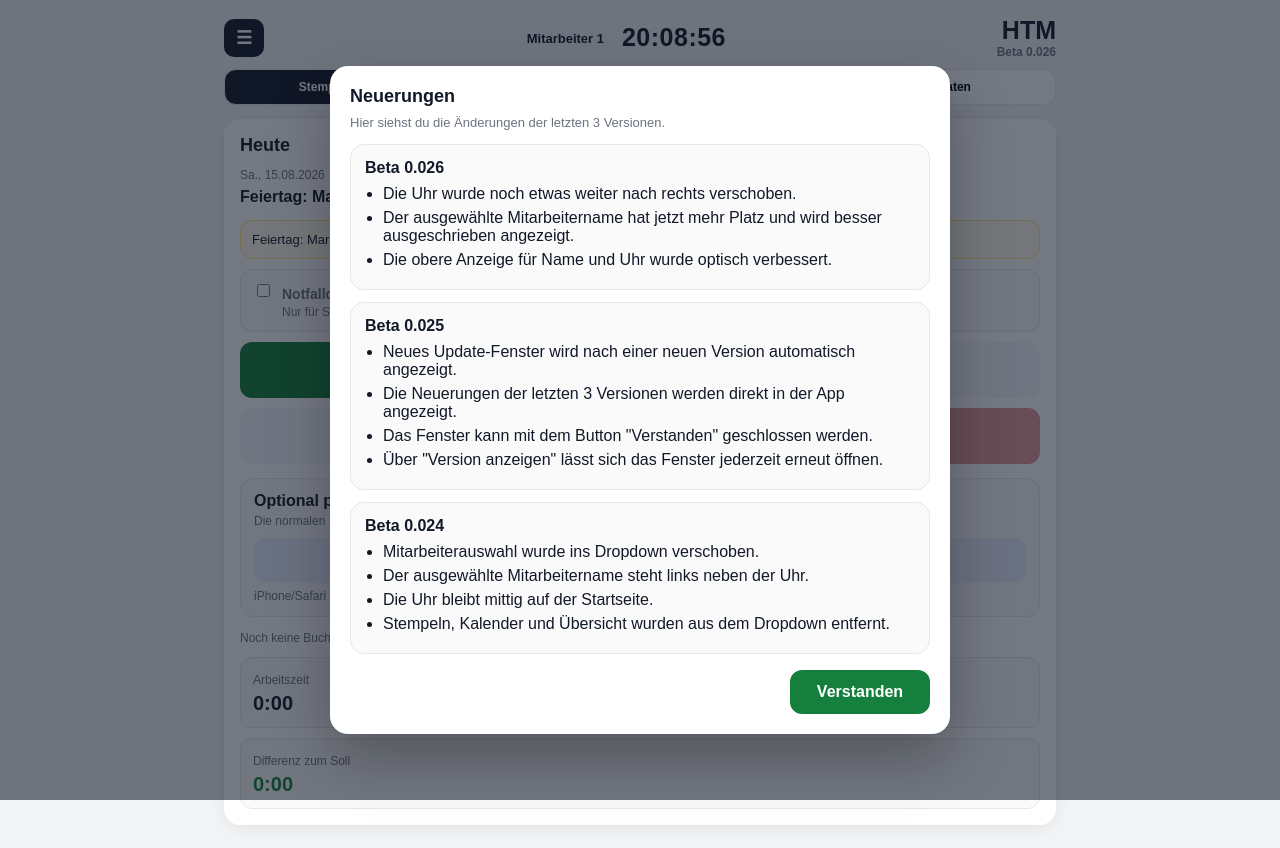
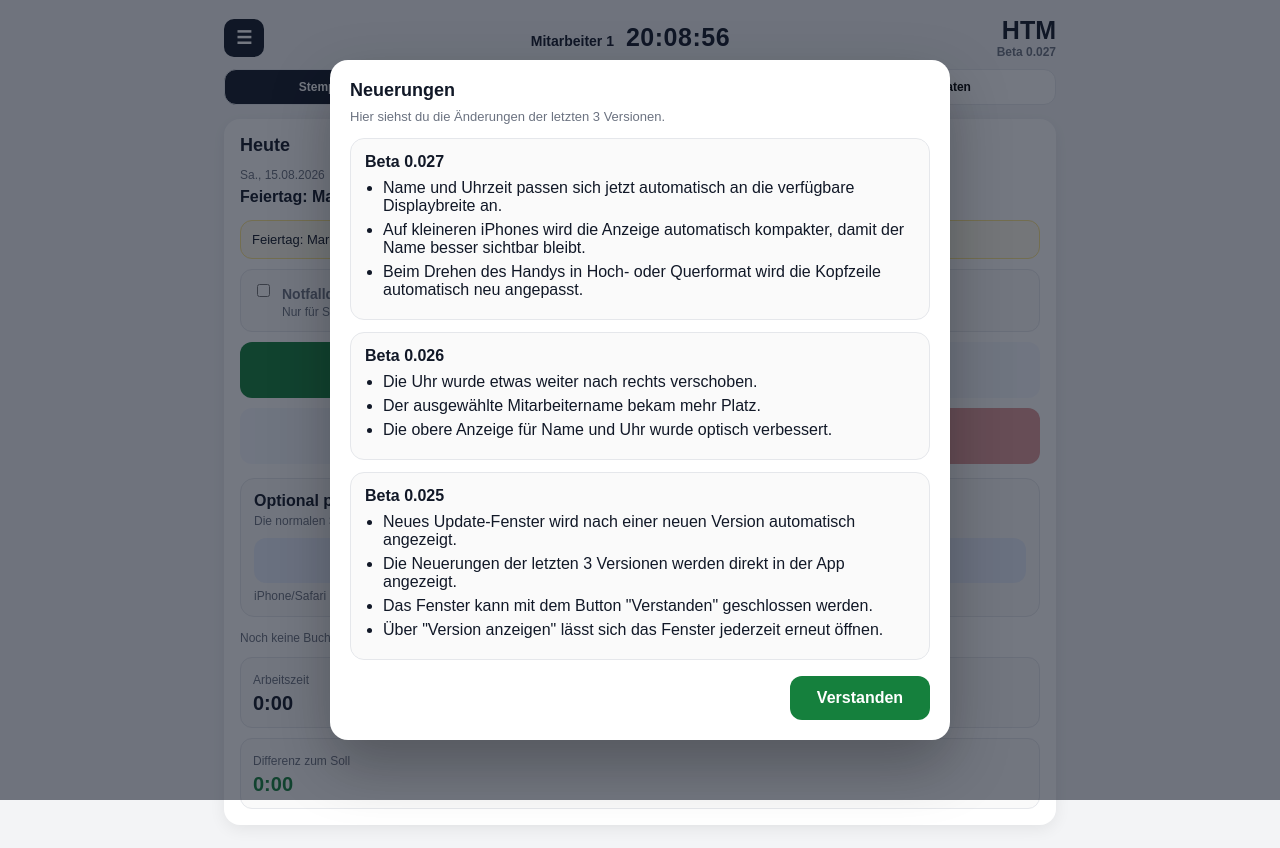
Before and after one commit to mherfurthHTM/HTM, a plain HTML site: page index.html in a window 1280 px wide. Drawn offline with nearby package versions, Linux system fonts and the light colour scheme.

Commit message:
Add files via upload

```diff
--- a/index.html
+++ b/index.html
@@ -29,7 +29,7 @@ label{display:block;font-size:13px;color:var(--muted);margin-bottom:5px}input,se
 .locked{max-width:420px}
 
 
-.topbar{display:grid;grid-template-columns:1fr auto 1fr;align-items:center;gap:10px;margin-bottom:10px}
+.topbar{display:grid;grid-template-columns:auto minmax(0,1fr) auto;align-items:center;gap:10px;margin-bottom:10px}
 .menu-wrap{position:relative;justify-self:start}
 .menu-btn{background:#111827;color:#fff;border-radius:10px;padding:10px 12px;font-size:18px;line-height:1}
 .dropdown{display:none;position:absolute;top:46px;left:0;min-width:210px;background:#fff;border:1px solid var(--border);border-radius:12px;box-shadow:0 10px 25px rgba(0,0,0,.14);z-index:50;overflow:hidden}
@@ -41,7 +41,7 @@ label{display:block;font-size:13px;color:var(--muted);margin-bottom:5px}input,se
 .dropdown-profile label{display:block;margin:0 0 5px;font-size:11px;color:var(--muted);font-weight:700}
 .dropdown-profile select{margin:0;padding:9px 10px;font-size:13px;background:#fff}
 .version-badge{font-size:12px;color:var(--muted);font-weight:600}
-.clock-center{position:relative;justify-self:center;text-align:center;min-width:108px;transform:translateX(34px)}.active-employee-name{position:absolute;right:calc(100% + 16px);top:50%;transform:translateY(-50%);max-width:240px;white-space:nowrap;overflow:hidden;text-overflow:ellipsis;font-size:13px;font-weight:800;color:var(--text);text-align:right}.brand-right{justify-self:end;text-align:right}.live-clock{font-size:25px;font-weight:900;letter-spacing:.5px}.map-link{color:var(--blue);text-decoration:underline;font-size:11px;font-weight:700}.history-summary{margin-top:12px}.history-day-row{display:flex;justify-content:space-between;gap:10px;align-items:center;padding:9px 0;border-bottom:1px solid var(--border)}.history-day-row:last-child{border-bottom:0}
+.clock-center{display:flex;align-items:baseline;justify-content:center;gap:10px;min-width:0;padding:0 2px;text-align:left}.active-employee-name{position:static;max-width:none;white-space:nowrap;overflow:visible;text-overflow:clip;font-size:14px;font-weight:800;color:var(--text);text-align:right;line-height:1.1}.brand-right{justify-self:end;text-align:right}.live-clock{flex:0 0 auto;font-size:25px;font-weight:900;letter-spacing:.5px;line-height:1}.map-link{color:var(--blue);text-decoration:underline;font-size:11px;font-weight:700}.history-summary{margin-top:12px}.history-day-row{display:flex;justify-content:space-between;gap:10px;align-items:center;padding:9px 0;border-bottom:1px solid var(--border)}.history-day-row:last-child{border-bottom:0}
 
 
 .qr-card{border:1px solid var(--border);border-radius:14px;padding:13px;margin-top:14px;background:#fafafa}
@@ -54,7 +54,9 @@ label{display:block;font-size:13px;color:var(--muted);margin-bottom:5px}input,se
 .qr-code-card img{width:150px;max-width:100%;height:auto;image-rendering:auto}
 .qr-code-card b{display:block;margin-top:6px}
 
-@media(max-width:600px){.grid3,.grid4{grid-template-columns:1fr}.tabs{grid-template-columns:repeat(2,1fr)}.cal-day{min-height:60px;padding:5px;font-size:12px}.grid2{grid-template-columns:1fr}.admin-row{grid-template-columns:1fr}.qr-grid{grid-template-columns:1fr}.live-clock{font-size:22px}.active-employee-name{right:calc(100% + 8px);max-width:92px;font-size:12px}.version-badge{font-size:10px}}
+@media(max-width:600px){.grid3,.grid4{grid-template-columns:1fr}.tabs{grid-template-columns:repeat(2,1fr)}.cal-day{min-height:60px;padding:5px;font-size:12px}.grid2{grid-template-columns:1fr}.admin-row{grid-template-columns:1fr}.qr-grid{grid-template-columns:1fr}.clock-center{gap:7px}.live-clock{font-size:22px}.active-employee-name{font-size:12px}.brand-right h1{font-size:22px}.version-badge{font-size:10px}}
+@media(max-width:410px){.topbar{gap:7px}.menu-btn{padding:9px 10px}.clock-center{gap:5px}.live-clock{font-size:20px}.active-employee-name{font-size:11px}.brand-right h1{font-size:20px}.version-badge{font-size:9px}}
+@media(orientation:landscape){.clock-center{gap:12px}.active-employee-name{font-size:14px}.live-clock{font-size:25px}}
 
 .lang-menu{display:none;background:#f8fafc;border-top:1px solid var(--border)}
 .lang-menu.open{display:block}
@@ -124,7 +126,7 @@ label{display:block;font-size:13px;color:var(--muted);margin-bottom:5px}input,se
   </div>
   <div class="brand-right">
     <h1 style="margin:0">HTM</h1>
-    <div class="version-badge">Beta 0.026</div>
+    <div class="version-badge">Beta 0.027</div>
   </div>
 </div>
 
@@ -269,7 +271,7 @@ label{display:block;font-size:13px;color:var(--muted);margin-bottom:5px}input,se
     <h2>App-Version</h2>
     <div class="stat">
       <span class="small">Aktuelle Testversion</span>
-      <b>Beta 0.026</b>
+      <b>Beta 0.027</b>
     </div>
     <div class="small" style="margin-top:8px">Die Mitarbeiterauswahl befindet sich jetzt im Dropdown. Der ausgewählte Mitarbeiter wird links neben der mittig ausgerichteten Uhr angezeigt. Stempeln, Kalender und Übersicht wurden aus dem Dropdown entfernt. Alle bisherigen Zeitdaten bleiben erhalten.</div><button id="updateAppBtn" class="secondary" style="width:100%;margin-top:12px">App aktualisieren</button>
   </div>
@@ -408,12 +410,17 @@ const emptyApp=()=>({activeProfileId:"",profiles:{}});
 let app=loadApp();
 ensureActiveProfile();
 let state=app.profiles[app.activeProfileId], calendarCursor=new Date(), calendarPickStart=null, overviewMonthKey=localTodayKey().slice(0,7);
-const APP_VERSION="Beta 0.026";
-const APP_VERSION_CODE="0.026";
+const APP_VERSION="Beta 0.027";
+const APP_VERSION_CODE="0.027";
 const CHANGELOG_VERSIONS=[
+  {version:"0.027",items:[
+    "Name und Uhrzeit passen sich jetzt automatisch an die verfügbare Displaybreite an.",
+    "Auf kleineren iPhones wird die Anzeige automatisch kompakter, damit der Name besser sichtbar bleibt.",
+    "Beim Drehen des Handys in Hoch- oder Querformat wird die Kopfzeile automatisch neu angepasst."
+  ]},
   {version:"0.026",items:[
-    "Die Uhr wurde noch etwas weiter nach rechts verschoben.",
-    "Der ausgewählte Mitarbeitername hat jetzt mehr Platz und wird besser ausgeschrieben angezeigt.",
+    "Die Uhr wurde etwas weiter nach rechts verschoben.",
+    "Der ausgewählte Mitarbeitername bekam mehr Platz.",
     "Die obere Anzeige für Name und Uhr wurde optisch verbessert."
   ]},
   {version:"0.025",items:[
@@ -421,12 +428,6 @@ const CHANGELOG_VERSIONS=[
     "Die Neuerungen der letzten 3 Versionen werden direkt in der App angezeigt.",
     'Das Fenster kann mit dem Button "Verstanden" geschlossen werden.',
     'Über "Version anzeigen" lässt sich das Fenster jederzeit erneut öffnen.'
-  ]},
-  {version:"0.024",items:[
-    "Mitarbeiterauswahl wurde ins Dropdown verschoben.",
-    "Der ausgewählte Mitarbeitername steht links neben der Uhr.",
-    "Die Uhr bleibt mittig auf der Startseite.",
-    "Stempeln, Kalender und Übersicht wurden aus dem Dropdown entfernt."
   ]}
 ];
 
@@ -526,7 +527,25 @@ function save(){app.profiles[app.activeProfileId]=state;localStorage.setItem(APP
 function p(n){return String(n).padStart(2,"0")}
 function keyOf(d=new Date()){return `${d.getFullYear()}-${p(d.getMonth()+1)}-${p(d.getDate())}`}
 function nowTime(){let d=new Date();return `${p(d.getHours())}:${p(d.getMinutes())}`}
-function updateLiveClock(){let el=document.getElementById("liveClock");if(!el)return;let d=new Date();el.textContent=`${p(d.getHours())}:${p(d.getMinutes())}:${p(d.getSeconds())}`}
+function fitHeaderLayout(){
+  let center=document.querySelector(".clock-center"),name=document.getElementById("activeEmployeeName"),clock=document.getElementById("liveClock");
+  if(!center||!name||!clock)return;
+  name.style.fontSize="";clock.style.fontSize="";name.style.maxWidth="none";name.style.overflow="visible";name.style.textOverflow="clip";
+  requestAnimationFrame(()=>{
+    let available=Math.max(80,center.clientWidth),gap=parseFloat(getComputedStyle(center).gap)||8;
+    let needed=name.scrollWidth+clock.scrollWidth+gap;
+    if(needed<=available)return;
+    let namePx=parseFloat(getComputedStyle(name).fontSize)||14,clockPx=parseFloat(getComputedStyle(clock).fontSize)||25;
+    let scale=Math.max(.72,Math.min(1,(available-gap)/Math.max(1,name.scrollWidth+clock.scrollWidth)));
+    name.style.fontSize=Math.max(10,namePx*scale)+"px";
+    clock.style.fontSize=Math.max(19,clockPx*scale)+"px";
+    requestAnimationFrame(()=>{
+      let room=Math.max(48,available-clock.offsetWidth-gap);
+      if(name.scrollWidth>room){name.style.maxWidth=room+"px";name.style.overflow="hidden";name.style.textOverflow="ellipsis";}
+    });
+  });
+}
+function updateLiveClock(){let el=document.getElementById("liveClock");if(!el)return;let d=new Date();el.textContent=`${p(d.getHours())}:${p(d.getMinutes())}:${p(d.getSeconds())}`;fitHeaderLayout()}
 function mins(t){if(!t)return 0;let[h,m]=t.split(":").map(Number);return h*60+m}
 function fmt(m,signed=false){m=Math.round(m);let s=m<0?"-":signed&&m>0?"+":"";m=Math.abs(m);return `${s}${Math.floor(m/60)}:${p(m%60)}`}
 function dayNumber(k){return new Date(k+"T12:00:00").getDay()}
@@ -1111,7 +1130,7 @@ function renderSettings(){
   let ah=document.getElementById("absenceHours");
   if(ah&&!ah.dataset.touched)ah.value=(state.settings.targetMinutes/60).toFixed(2);
 }
-function renderProfiles(){let sel=document.getElementById("profileSelect"),ids=Object.keys(app.profiles);sel.innerHTML=ids.map(id=>`<option value="${id}">${app.profiles[id].name||"Ohne Name"}</option>`).join("");sel.value=app.activeProfileId;let nameEl=document.getElementById("activeEmployeeName");if(nameEl)nameEl.textContent=(app.profiles[app.activeProfileId]&&app.profiles[app.activeProfileId].name)||"Ohne Name"}
+function renderProfiles(){let sel=document.getElementById("profileSelect"),ids=Object.keys(app.profiles);sel.innerHTML=ids.map(id=>`<option value="${id}">${app.profiles[id].name||"Ohne Name"}</option>`).join("");sel.value=app.activeProfileId;let nameEl=document.getElementById("activeEmployeeName");if(nameEl)nameEl.textContent=(app.profiles[app.activeProfileId]&&app.profiles[app.activeProfileId].name)||"Ohne Name";fitHeaderLayout()}
 function renderAll(){renderProfiles();renderSettings();renderToday();renderCalendar();renderAbs();renderOverview();updateLiveClock();if(adminUnlocked)renderAdmin();applyLanguage()}
 
 document.getElementById("comeBtn").onclick=stampIn;document.getElementById("pauseStartBtn").onclick=pauseStart;document.getElementById("pauseEndBtn").onclick=pauseEnd;document.getElementById("goBtn").onclick=stampOut;
@@ -1316,6 +1335,6 @@ document.getElementById("exportBtn").onclick=()=>{
   a.href=url;a.download=`Arbeitszeiten_${(state.name||"Profil").replace(/\s+/g,"_")}.csv`;a.click();URL.revokeObjectURL(url);
 };
 document.getElementById("updateAppBtn").onclick=async()=>{try{if("serviceWorker" in navigator){let regs=await navigator.serviceWorker.getRegistrations();await Promise.all(regs.map(r=>r.update()));}if("caches" in window){let ks=await caches.keys();await Promise.all(ks.map(k=>caches.delete(k)));}}catch(e){}location.reload()};
-maybeShowWhatsNew();renderAll();updateLiveClock();setInterval(updateLiveClock,1000);setInterval(renderToday,60000);if("serviceWorker"in navigator)navigator.serviceWorker.register("sw.js?v=26").then(r=>r.update()).catch(()=>{});
+window.addEventListener("resize",fitHeaderLayout);window.addEventListener("orientationchange",()=>setTimeout(fitHeaderLayout,120));maybeShowWhatsNew();renderAll();updateLiveClock();setInterval(updateLiveClock,1000);setInterval(renderToday,60000);if("serviceWorker"in navigator)navigator.serviceWorker.register("sw.js?v=27").then(r=>r.update()).catch(()=>{});
 </script>
 </body></html>
--- a/sw.js
+++ b/sw.js
@@ -1,4 +1,4 @@
-const CACHE_NAME = 'htm-beta-0.026-20260815-r1';
+const CACHE_NAME = 'htm-beta-0.027-20260815-r1';
 const CORE = [
   './',
   './index.html',
```
